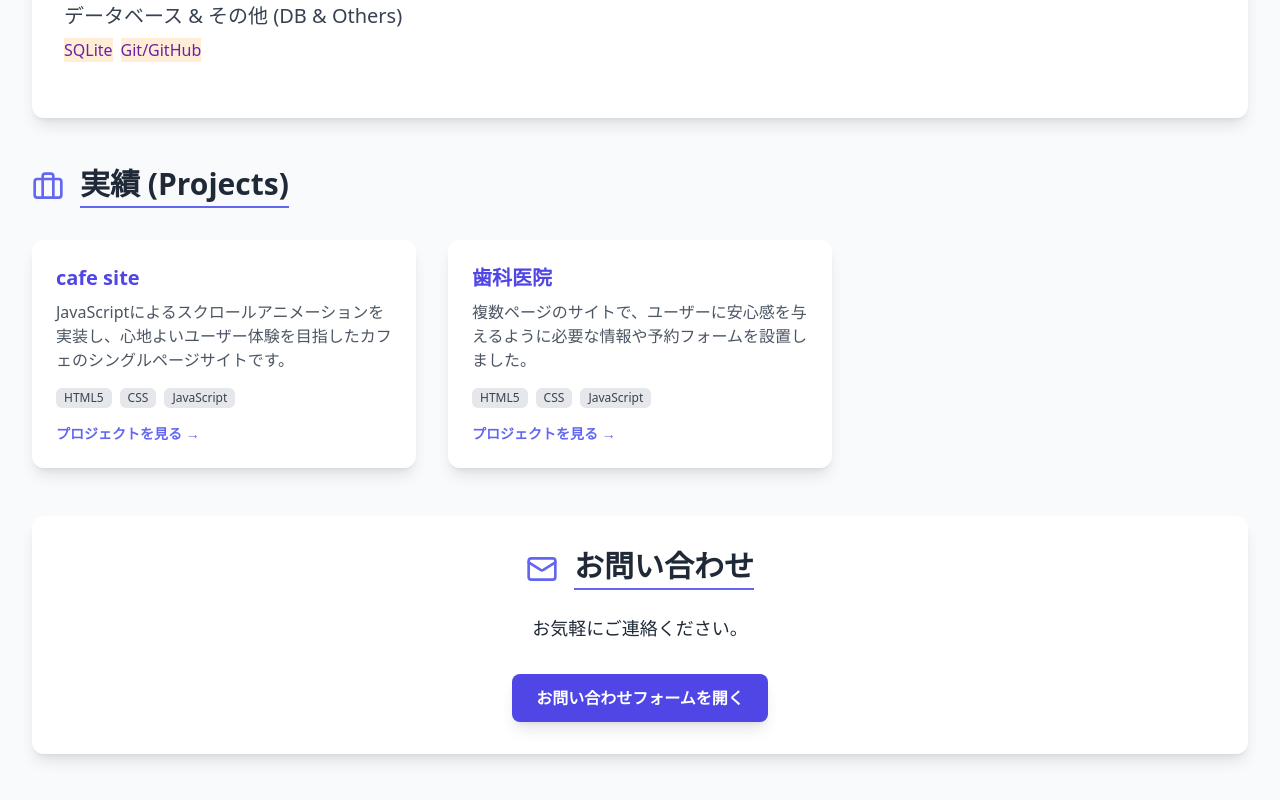
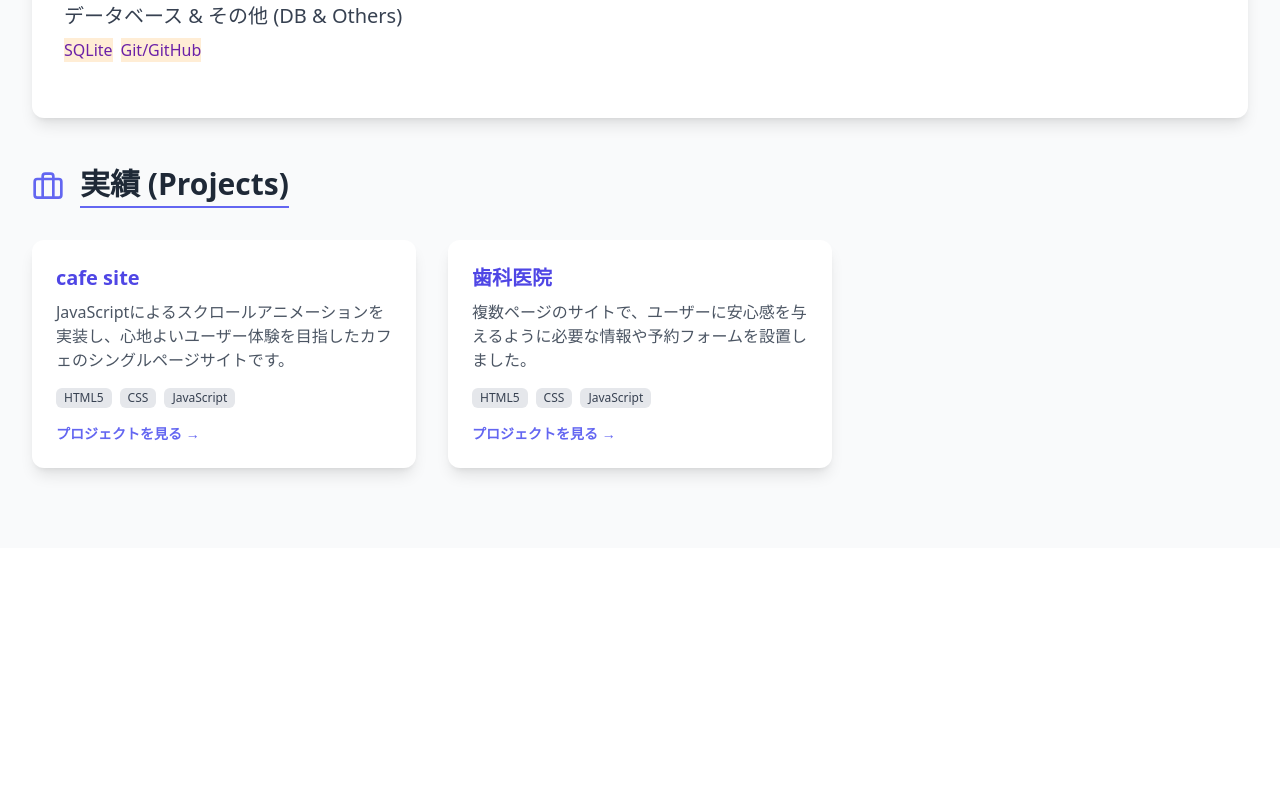
Before and after one commit to sa222conii/my-portfolio, a Next.js app: page / in a window 1280 px wide. Shown: the part 749-1549 px from the top of the page. After the commit the page ends 1297 px from the top, so only its background shows below. Built offline with nearby package versions, Linux system fonts and the light colour scheme.

Commit message:
問い合わせフォームの一時非表示

```diff
--- a/src/app/page.tsx
+++ b/src/app/page.tsx
@@ -146,7 +146,7 @@ const PortfolioPage = () => {
         </section>
 
         {/* 4. 連絡先セクション　 */}
-        <section id="contact" className="my-12 p-8 bg-white rounded-xl shadow-lg">
+        {/*<section id="contact" className="my-12 p-8 bg-white rounded-xl shadow-lg">
           <div className="flex items-center space-x-4 mb-6 justify-center">
             <Mail className="w-8 h-8 text-indigo-500" />
             <h2 className="text-3xl font-semibold border-b-2 border-indigo-500 pb-1">お問い合わせ</h2>
@@ -162,7 +162,7 @@ const PortfolioPage = () => {
               お問い合わせフォームを開く
             </button>
           </div>
-        </section>
+        </section>*/}
       </main>
 
       <ContactModal isOpen={isModalOpen} onClose={() => setIsModalOpen(false)} />
```
